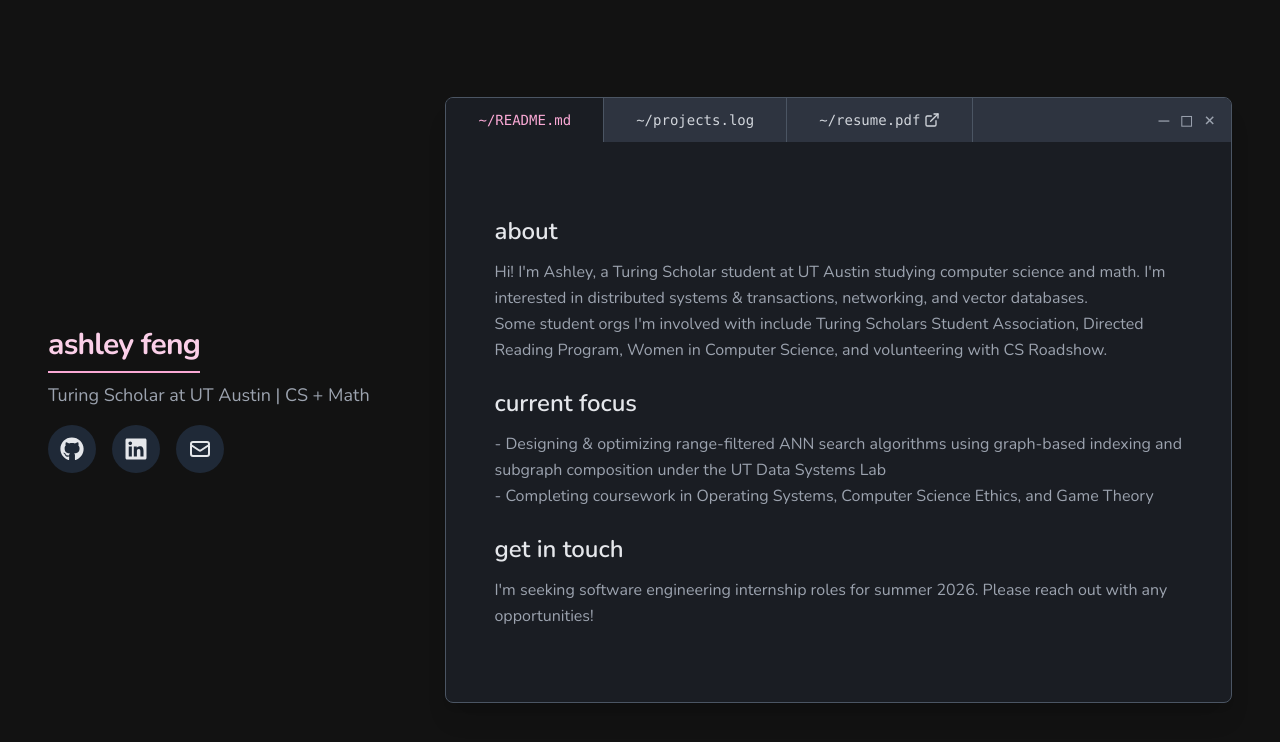
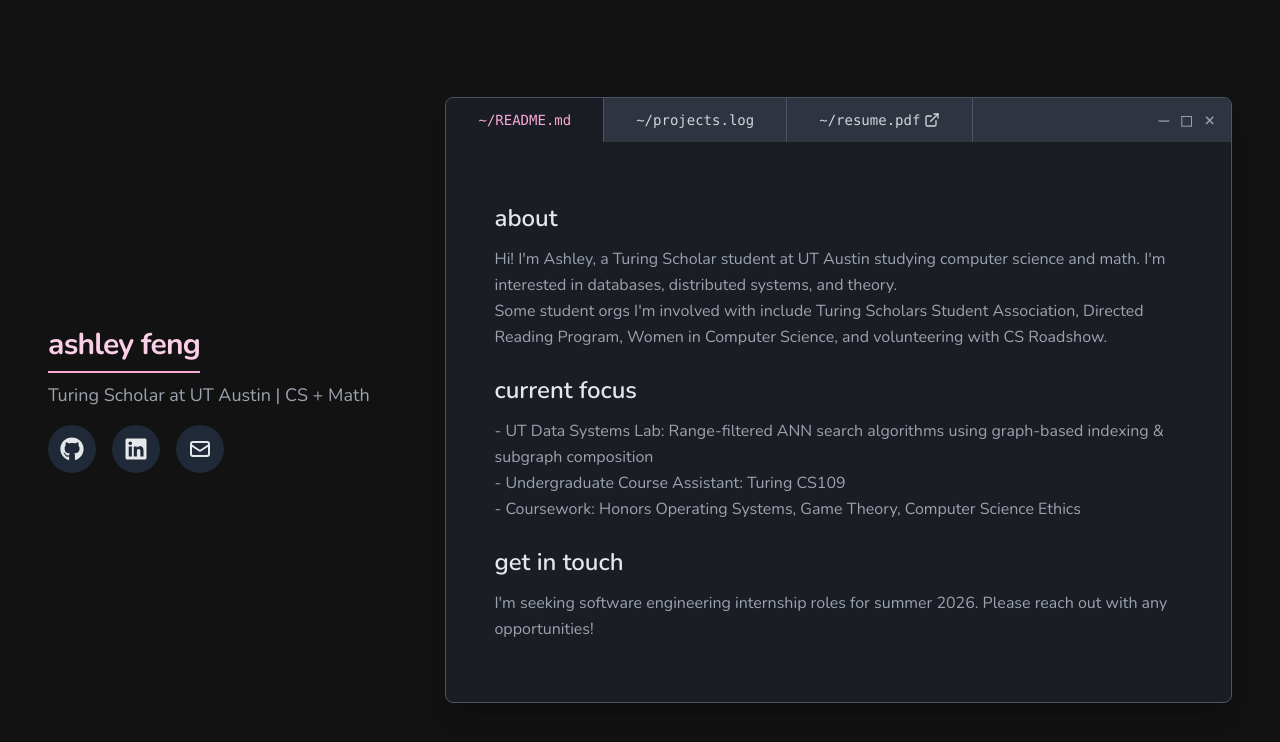
Before and after one commit to ashuie/personal-website, a React (Vite) app: page / in a window 1280 px wide. Shown: the top 742 px of the page. Built offline with nearby package versions, Linux system fonts and the light colour scheme.

Commit message:
new resume

```diff
--- a/src/components/About.jsx
+++ b/src/components/About.jsx
@@ -13,8 +13,8 @@ export default function About() {
                 <h2 className="text-2xl font-semibold mb-3">about</h2>
                 <p className="text-gray-400 leading-relaxed">
                 Hi! I'm Ashley, a Turing Scholar student at UT Austin studying
-                computer science and math. I'm interested in distributed systems & transactions, networking,
-                and vector databases.<br/>
+                computer science and math. I'm interested in databases, distributed systems, and
+                theory.<br/>
                 Some student orgs I'm involved with include Turing Scholars Student Association,
                 Directed Reading Program, Women in Computer Science, and volunteering with CS
                 Roadshow.
@@ -24,8 +24,9 @@ export default function About() {
             <section>
                 <h2 className="text-2xl font-semibold mb-3">current focus</h2>
                 <p className="text-gray-400 leading-relaxed">
-                - Designing & optimizing range-filtered ANN search algorithms using graph-based indexing and subgraph composition under the UT Data Systems Lab <br/>
-                - Completing coursework in Operating Systems, Computer Science Ethics, and Game Theory
+                - UT Data Systems Lab: Range-filtered ANN search algorithms using graph-based indexing & subgraph composition<br/>
+                - Undergraduate Course Assistant: Turing CS109 <br/>
+                - Coursework: Honors Operating Systems, Game Theory, Computer Science Ethics
                 </p>
             </section>
 
```
Also changed, not shown: 1 other file (tests, documents, lock files or other folders).
